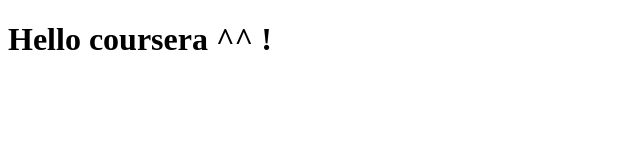
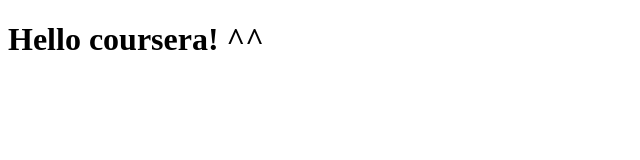
Before and after one commit to HatemAbrache/CourseraTest, a plain HTML site: page index.html in a window 1280 px wide. Shown: the full height of the page, 0-640 px from the left. Drawn offline with Linux system fonts and the light colour scheme.

Commit message:
add Index.html

```diff
--- a/site/Index.html
+++ b/index.html
@@ -3,9 +3,9 @@
 <head>
     <meta charset="UTF-8">
     <meta name="viewport" content="width=device-width, initial-scale=1.0">
-    <title>Hello Coursera! ^^</title>
+    <title>Hello coursera ^^!</title>
 </head>
 <body>
-    <h1>Hello coursera ^^ !</h1>
+    <h1>Hello coursera! ^^</h1>
 </body>
 </html>
```
